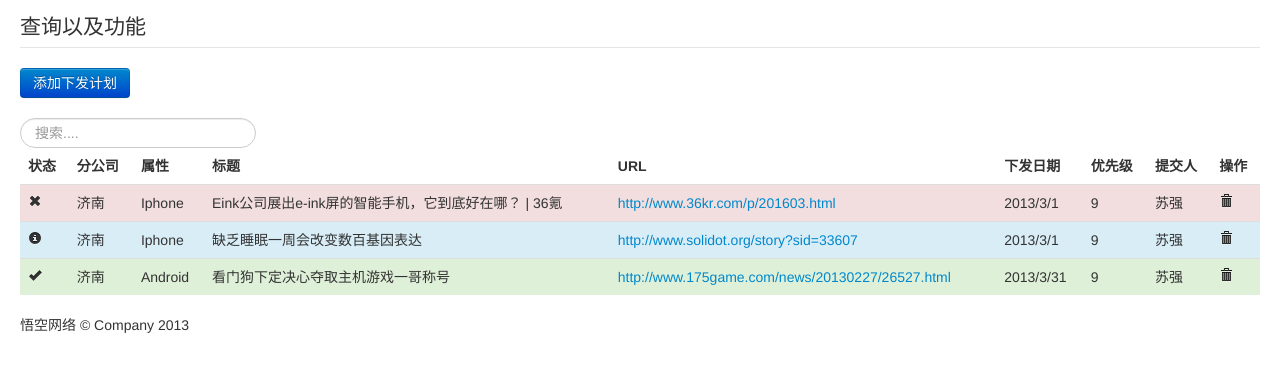
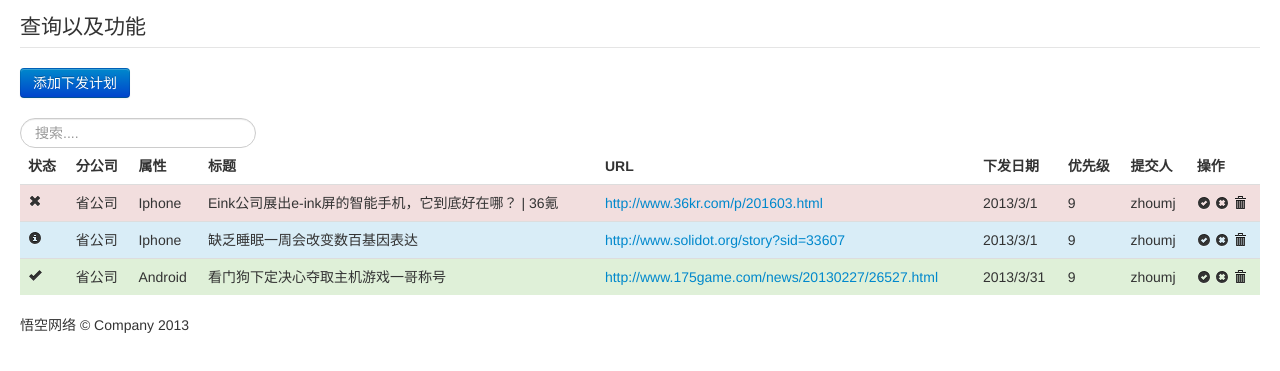
Before and after one commit to lemonhall/audit_SD, a plain HTML site: page auditAdmin.html in a window 1280 px wide. Shown: the part 53-424 px from the top of the page. Drawn offline with Linux system fonts and the light colour scheme.

Commit message:
minor adjust

```diff
--- a/auditAdmin.html
+++ b/auditAdmin.html
@@ -123,7 +123,13 @@ padding: 9px 0;
 			<td>{{task.tDateTime}}</td>
 			<td>{{task.tPriv}}</td>
 			<td>{{task.tOperator}}</td>
-			<td><a data-toggle="modal" data-target="#deleteModal"><i class="icon-trash" ></i></a></td>
+			<td>
+
+				<a data-toggle="modal" data-target="#deleteModal"><i class="icon-ok-sign" ></i></a>
+				<a data-toggle="modal" data-target="#deleteModal"><i class="icon-remove-sign" ></i></a>
+				<a data-toggle="modal" data-target="#deleteModal"><i class="icon-trash" ></i></a>
+
+			</td>
         </tr>
 
 
--- a/tasks.js
+++ b/tasks.js
@@ -1,8 +1,8 @@
 function TasksCtrl($scope) {
   $scope.tasks = [
-    {statu:{audit:'success',icon:"icon-ok"},region:"济南",userPhoneType:'Android',tURL:"http://www.175game.com/news/20130227/26527.html",tHeader:"看门狗下定决心夺取主机游戏一哥称号",tOperator:"苏强",tDateTime:"2013/3/31",tPriv:9},
-    {statu:{audit:'error',icon:"icon-remove"},region:"济南",tHeader:"Eink公司展出e-ink屏的智能手机，它到底好在哪？ | 36氪",tURL:"http://www.36kr.com/p/201603.html",userPhoneType:'Iphone',tDateTime:"2013/3/1",tPriv:9,tOperator:"苏强"},
-    {statu:{audit:'info',icon:"icon-info-sign"},region:"济南",tHeader:"缺乏睡眠一周会改变数百基因表达",tURL:"http://www.solidot.org/story?sid=33607",userPhoneType:'Iphone',tDateTime:"2013/3/1",tPriv:9,tOperator:"苏强"}];
+    {statu:{audit:'success',icon:"icon-ok"},region:"省公司",userPhoneType:'Android',tURL:"http://www.175game.com/news/20130227/26527.html",tHeader:"看门狗下定决心夺取主机游戏一哥称号",tOperator:"zhoumj",tDateTime:"2013/3/31",tPriv:9},
+    {statu:{audit:'error',icon:"icon-remove"},region:"省公司",tHeader:"Eink公司展出e-ink屏的智能手机，它到底好在哪？ | 36氪",tURL:"http://www.36kr.com/p/201603.html",userPhoneType:'Iphone',tDateTime:"2013/3/1",tPriv:9,tOperator:"zhoumj"},
+    {statu:{audit:'info',icon:"icon-info-sign"},region:"省公司",tHeader:"缺乏睡眠一周会改变数百基因表达",tURL:"http://www.solidot.org/story?sid=33607",userPhoneType:'Iphone',tDateTime:"2013/3/1",tPriv:9,tOperator:"zhoumj"}];
 
   $scope.addSendPlan = function() {
     console.log("Hello falsdkjflakjsdf");
```
Also changed, not shown: index.html (+1 -1 lines).
